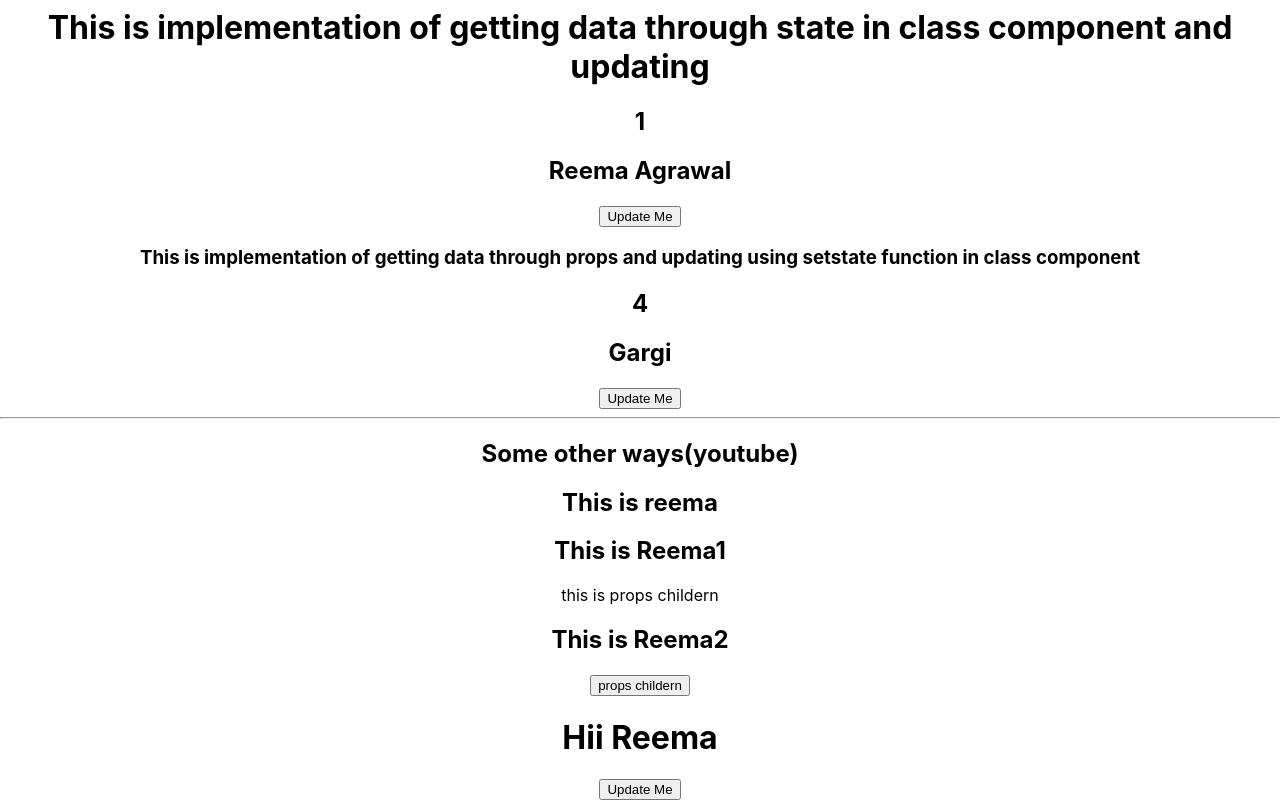
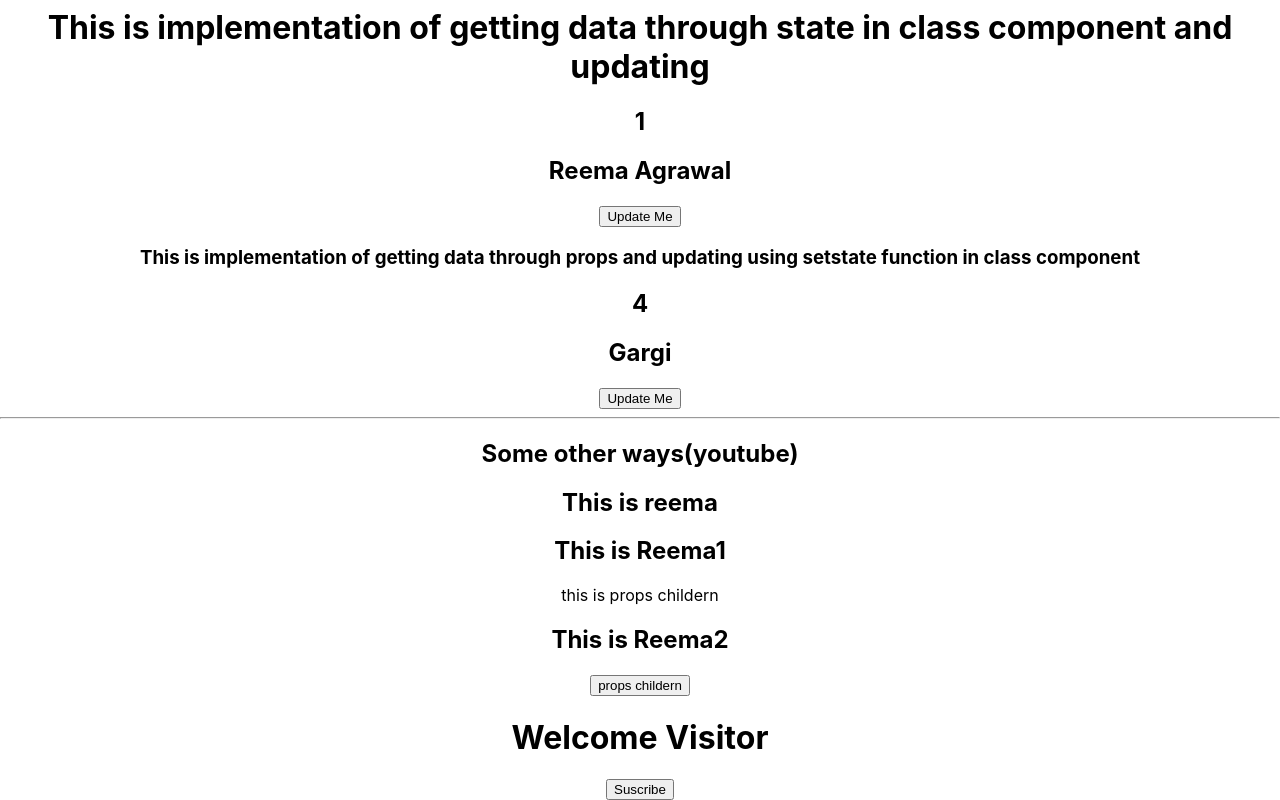
Before and after one commit to Reema1234ag/React_practice, a React (Create React App) app in the folder hello-world/: page / in a window 1280 px wide. Shown: the part 1663-2463 px from the top of the page. Built offline with nearby package versions, Linux system fonts and the light colour scheme.

Commit message:
new files

```diff
--- a/hello-world/src/youtube classes/VT-10.js
+++ b/hello-world/src/youtube classes/VT-10.js
@@ -4,7 +4,7 @@ export class VT extends React.Component{
     constructor(){
         super();
         this.state={
-            h:"Hii Reema",
+            h:"Welcome Visitor",
         }
     }
     update=()=>{
@@ -16,7 +16,7 @@ export class VT extends React.Component{
         return(
             <div>
             <h1>{this.state.h}</h1>
-            <button onClick={this.update}>Update Me</button>
+            <button onClick={this.update}>Suscribe</button>
             </div>
         )
     }
```
Also changed, not shown: hello-world/src/youtube classes/counter.js (added).
